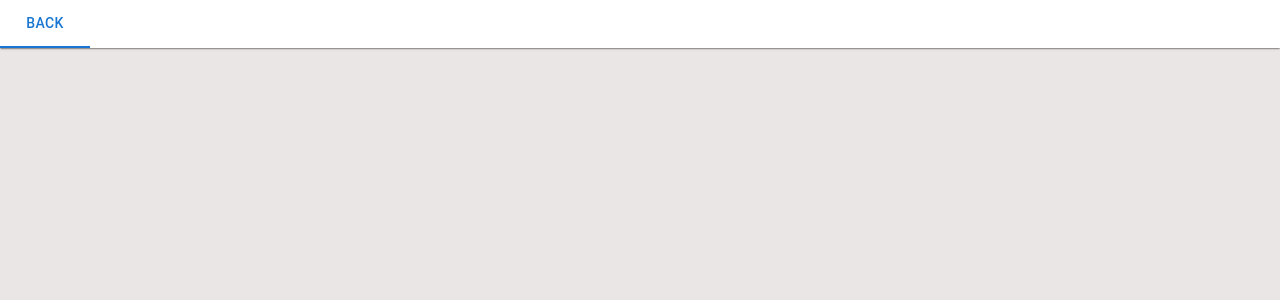
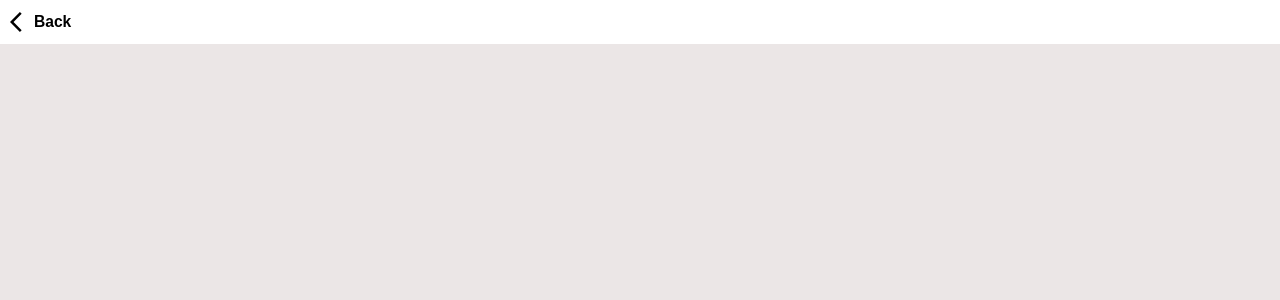
Before and after one commit to agorbacheva-y/news-api, a React (Create React App) app: page /article in a window 1280 px wide. Shown: the top 300 px of the page. Built offline with nearby package versions, Linux system fonts and the light colour scheme.

Commit message:
Article.js change tab to normal header

```diff
--- a/src/components/Article.js
+++ b/src/components/Article.js
@@ -1,34 +1,29 @@
 import { useLocation, useNavigate } from 'react-router-dom';
 import { useState } from "react";
-import Paper from "@mui/material/Paper";
-import Tab from "@mui/material/Tab";
-import TabList from '@mui/lab/TabList';
-import TabContext from '@mui/lab/TabContext';
+import Box from "@mui/material/Box";
+import ArrowBackIosIcon from '@mui/icons-material/ArrowBackIos';
 
 function Article() {
-  const [ value, setValue ] = useState("1"); // change to 2 after fix url link
-
   const navigate = useNavigate();
   const location = useLocation();
 
   // const title = location.state.usArticles.title;
-  // const url = location.state.usArticles.url;
-
 
   return (
     <div>
-      <TabContext value={value} >
-        <Paper square>
-          <TabList
-            textColor="primary"
-            indicatorColor="primary"
+      <Box>
+        <header className='article__header'>
+          <button
+            type='button'
+            className='article__back'
+            onClick={() => navigate(-1) }
           >
-            <Tab label="Back" value="1" onClick={() => navigate(-1) } />
-            {/* <Tab label={title} value="2" /> */}
-          </TabList>
-        </Paper>
-      </TabContext>
-      {/* {url} */}
+            <ArrowBackIosIcon/>
+            <h3>Back</h3>
+          </button>
+
+        </header>
+      </Box>
     </div>
   );
 };
--- a/src/components/Home.js
+++ b/src/components/Home.js
@@ -1,6 +1,6 @@
 //import { Link } from "react-router-dom";
 import { useState } from "react";
-import Paper from "@mui/material/Paper";
+import Box from "@mui/material/Box";
 import Tab from "@mui/material/Tab";
 import TabList from '@mui/lab/TabList';
 import TabContext from '@mui/lab/TabContext';
@@ -16,7 +16,7 @@ const Home = () => {
     <>
       <div>
         <TabContext value={value}>
-          <Paper square>
+          <Box>
             <TabList
               textColor="primary"
               indicatorColor="primary"
@@ -28,7 +28,7 @@ const Home = () => {
               <Tab label="Japan" value="2"/>
               <Tab label="Sweden" value="3"/>
             </TabList>
-          </Paper>
+          </Box>
           <TabPanel value="1">
               <UsHeadlines />
           </TabPanel>
--- a/src/styles/UsHeadlines.css
+++ b/src/styles/UsHeadlines.css
@@ -50,3 +50,16 @@ body {
   position: absolute;
   bottom: 5px;
 }
+
+.article__header {
+  padding: 10px;
+  background-color: white;
+}
+
+.article__back {
+  display: flex;
+  width: fit-content;
+  align-items: center;
+  border: none;
+  background-color: transparent;
+}
```
